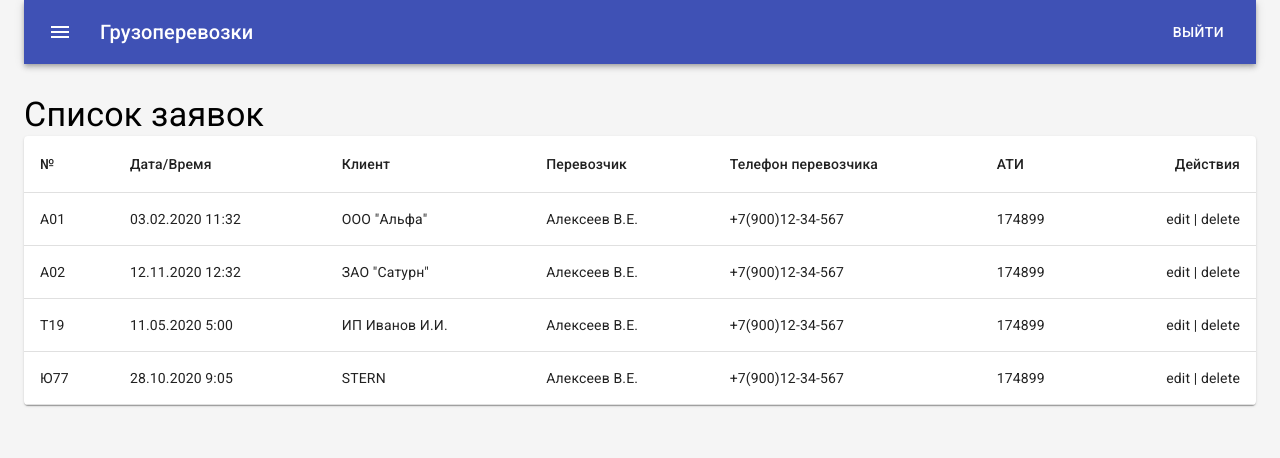
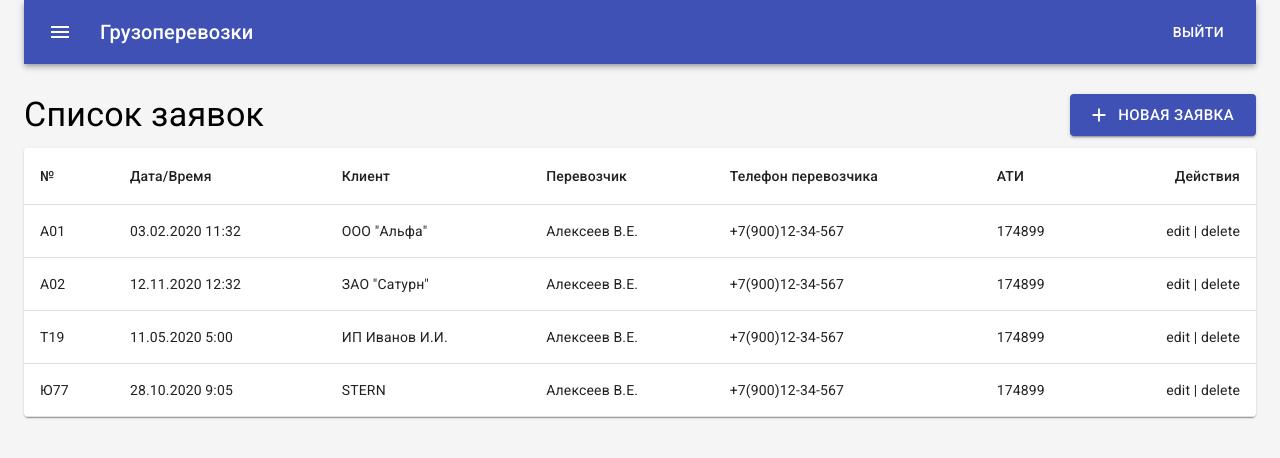
Before and after one commit to jsksru/cargo-trucking, a React (Create React App) app: page / in a window 1280 px wide. Shown: the top 458 px of the page. Built offline with nearby package versions, Linux system fonts and the light colour scheme.

Commit message:
added add new button

```diff
--- a/src/layouts/Main/Main.js
+++ b/src/layouts/Main/Main.js
@@ -1,12 +1,33 @@
 import RequestsTable from '../../components/RequestsTable';
 import Typography from '@material-ui/core/Typography';
+import Grid from '@material-ui/core/Grid';
+import Button from '@material-ui/core/Button';
+import AddIcon from '@material-ui/icons/Add';
 
 const Main = () => {
   return (
-    <div>
-      <Typography variant="h4" component="h1">Список заявок</Typography>
-      <RequestsTable />
-    </div>
+    <>
+      <Grid container spacing={3} justify="space-between">
+        <Grid item>
+          <Typography variant="h4" component="h1">Список заявок</Typography>
+        </Grid>
+        <Grid item>
+        <Button
+          variant="contained"
+          color="primary"
+          size="large"
+          startIcon={<AddIcon />}
+        >
+        Новая заявка
+      </Button>
+        </Grid>
+      </Grid>
+      <Grid container spacing={3}>
+        <Grid item xs={12}>
+          <RequestsTable />
+        </Grid>
+      </Grid>
+    </>
   );
 };
 
```
